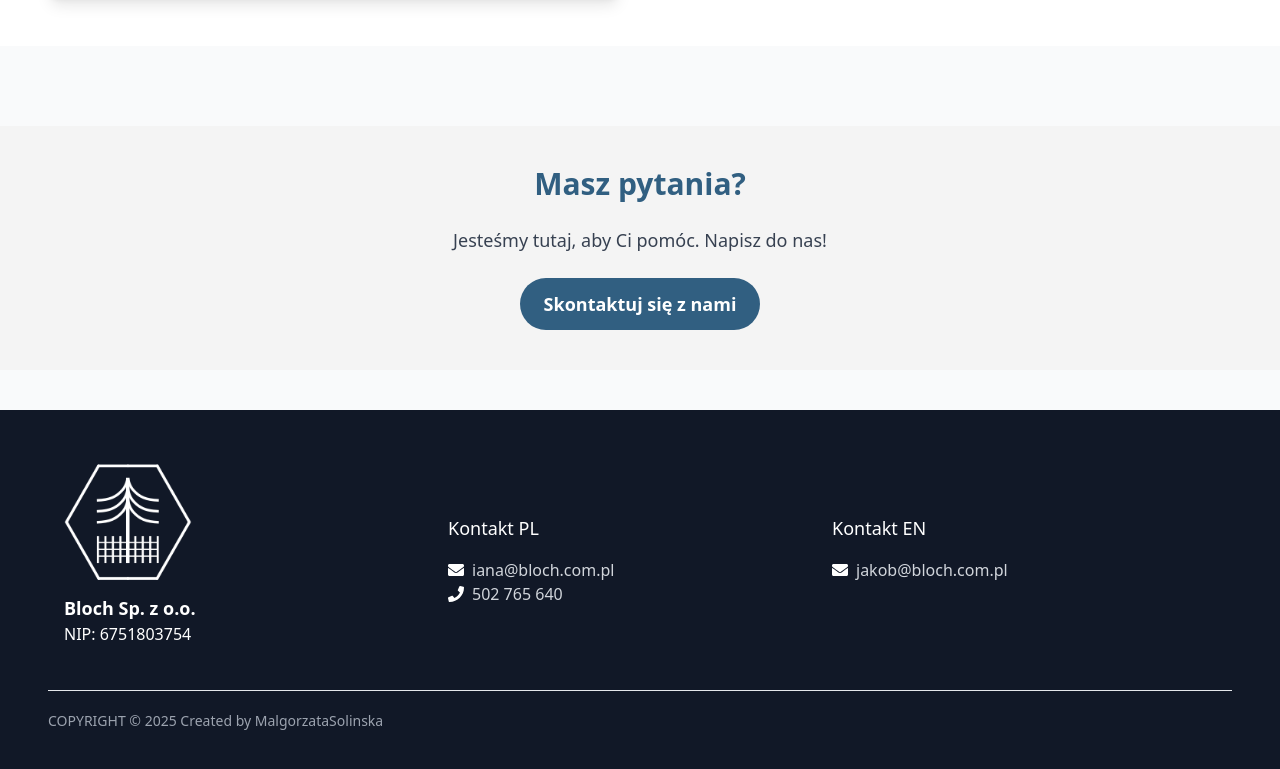
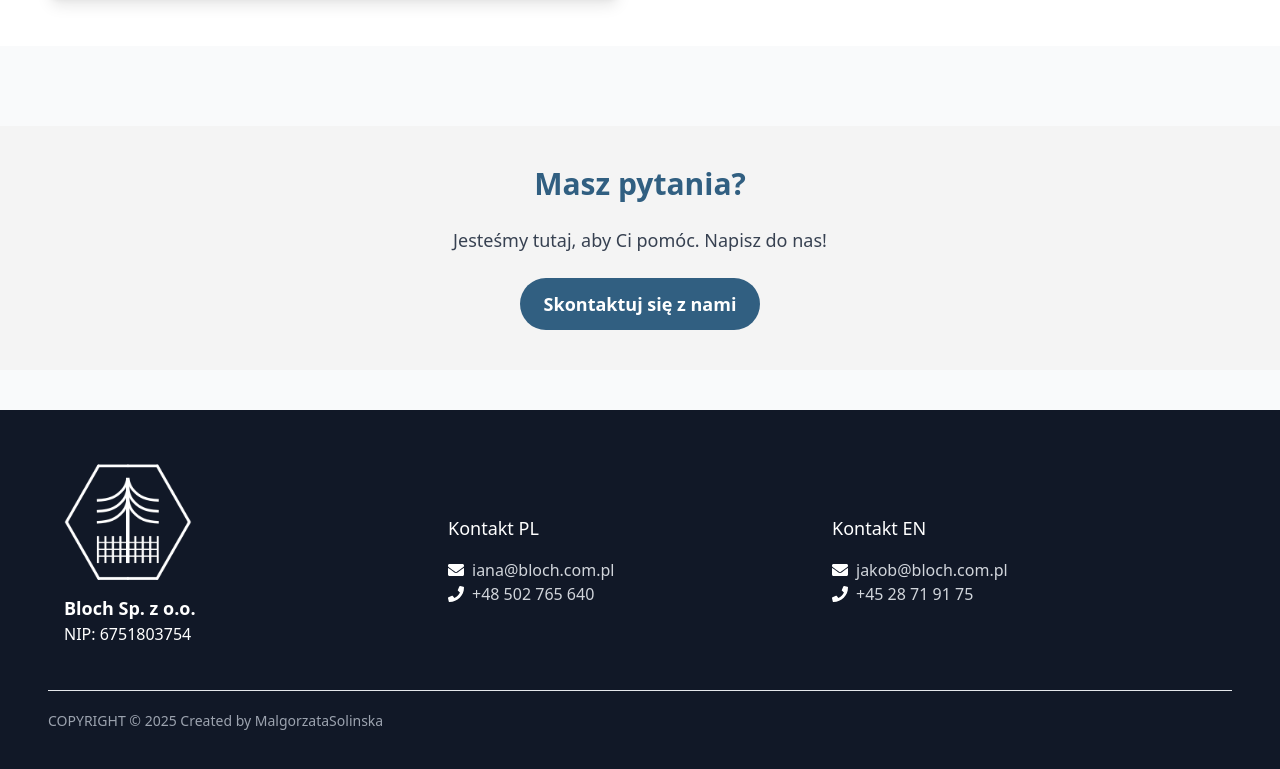
Before and after one commit to MalgorzataSolinska/bloch, a React (Create React App) app: page /Team in a window 1280 px wide. Shown: the part 1194-1963 px from the top of the page. Built offline with nearby package versions, Linux system fonts and the light colour scheme.

Commit message:
new pictures, new contact number,

```diff
--- a/src/components/Footer.jsx
+++ b/src/components/Footer.jsx
@@ -6,7 +6,6 @@ const Footer = () => {
   return (
     <footer className='mt-10 bg-gray-900 p-8 sm:p-10 md:p-12 text-white'>
       <div className='w-full max-w-6xl mx-auto flex flex-wrap justify-between items-start sm:items-center flex-col sm:flex-row'>
-
         {/* Lewa kolumna - Logo i firma */}
         <div className='w-full sm:w-1/3 md:w-1/3 flex flex-col sm:flex-col items-center sm:items-start mb-6'>
           <Link to='/'>
@@ -18,20 +17,14 @@ const Footer = () => {
 
           {/* Zmiana wyrównania podpisu w zależności od rozmiaru ekranu */}
           <div className='flex flex-col items-center sm:items-start text-center sm:text-left'>
-            <p className='font-bold text-lg sm:text-xl md:text-lg'>
-              Bloch Sp. z o.o.
-            </p>
-            <p className='sm:text-sm md:text-base font-light'>
-              NIP: 6751803754
-            </p>
+            <p className='font-bold text-lg sm:text-xl md:text-lg'>Bloch Sp. z o.o.</p>
+            <p className='sm:text-sm md:text-base font-light'>NIP: 6751803754</p>
           </div>
         </div>
 
         {/* Środkowa kolumna - Kontakt PL */}
         <div className='w-full sm:w-1/3 md:w-1/3 flex flex-col items-center sm:items-start mb-10 sm:mb-0'>
-          <p className='font-normal text-lg sm:text-xl md:text-lg text-center sm:text-left mb-4'>
-            Kontakt PL
-          </p>
+          <p className='font-normal text-lg sm:text-xl md:text-lg text-center sm:text-left mb-4'>Kontakt PL</p>
           <p className='flex items-center'>
             <FaEnvelope className='mr-2' />
             <a href='mailto:iana@bloch.com.pl' className='text-gray-300 hover:underline'>
@@ -41,21 +34,24 @@ const Footer = () => {
           <p className='flex items-center mb-2'>
             <FaPhone className='mr-2' />
             <a href='tel:+48502765640' className='text-gray-300 hover:underline'>
-              502 765 640
+              +48 502 765 640
             </a>
           </p>
-
         </div>
 
         {/* Prawa kolumna - Kontakt EN */}
-        <div className='w-full sm:w-1/3 md:w-1/3 flex flex-col items-center sm:items-start mb-10 sm:mb-8'>
-          <p className='font-normal text-lg sm:text-xl md:text-lg text-center sm:text-left mb-4'>
-            Kontakt EN
-          </p>
+        <div className='w-full sm:w-1/3 md:w-1/3 flex flex-col items-center sm:items-start mb-10 sm:mb-0'>
+          <p className='font-normal text-lg sm:text-xl md:text-lg text-center sm:text-left mb-4'>Kontakt EN</p>
           <p className='flex items-center'>
             <FaEnvelope className='mr-2' />
             <a href='mailto:jakob@bloch.com.pl' className='text-gray-300 hover:underline'>
               jakob@bloch.com.pl
+            </a>
+          </p>
+          <p className='flex items-center mb-2'>
+            <FaPhone className='mr-2' />
+            <a href='tel:+4528719175' className='text-gray-300 hover:underline'>
+              +45 28 71 91 75
             </a>
           </p>
         </div>
--- a/src/screens/Contact.jsx
+++ b/src/screens/Contact.jsx
@@ -29,19 +29,27 @@ const Contact = () => {
                 <div className='flex items-center justify-center md:justify-start'>
                   <FaPhone className='mr-2 text-[#6A8CD3]' />
                   <a href='tel:+48502765640' className='hover:underline text-gray-700'>
-                    502 765 640
+                    +48 502 765 640
                   </a>
                 </div>
               </div>
 
               <div>
                 <h2 className='text-xl font-semibold text-gray-800 mb-2'>Kontakt w języku angielskim – Jakob</h2>
-                <div className='flex items-center justify-center md:justify-start'>
+                <div className='flex items-center justify-center md:justify-start mb-2'>
                   <FaEnvelope className='mr-2 text-[#6A8CD3]' />
                   <a href='mailto:jakob@bloch.com.pl' className='hover:underline text-gray-700'>
                     jakob@bloch.com.pl
                   </a>
-                </div>
+
+                  </div>
+                  <div className='flex items-center justify-center md:justify-start'>
+                    <FaPhone className='mr-2 text-[#6A8CD3]' />
+                    <a href='tel:+4528719175' className='text-gray-700 hover:underline'>
+                      +45 28 71 91 75
+                    </a>
+                  </div>
+
               </div>
             </div>
 
--- a/src/screens/Team.jsx
+++ b/src/screens/Team.jsx
@@ -64,7 +64,7 @@ const Team = () => {
               </p>
             </div>
             <div className='flex justify-center'>
-              <img src='/images/Iana.png' alt='Iana Iakovenko' className='rounded-lg shadow-xl max-w-full h-auto' />
+              <img src='/images/Iana.png' alt='Iana Iakovenko' className='rounded-lg shadow-xl max-w-xs max-h-xs' />
             </div>
           </div>
         </section>
```
Also changed, not shown: public/images/iana.png (added), public/images/jakob.png.
